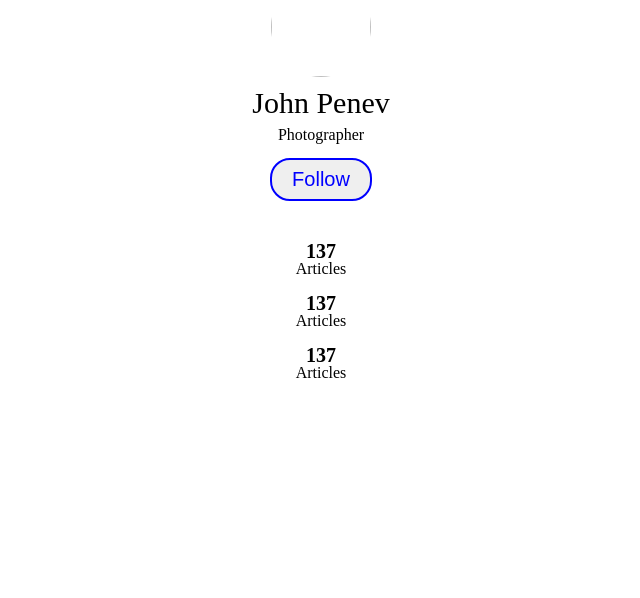
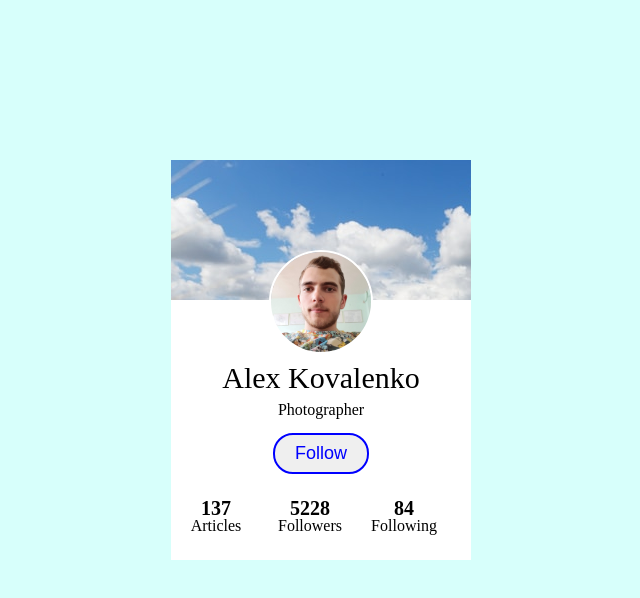
Before and after one commit to Olexandr-Kovalenko-24/User-card-UI, a plain HTML site: page index.html in a window 1280 px wide. Shown: the whole page, without its empty margins (319-959 px from the left). Drawn offline with Linux system fonts and the light colour scheme.

Commit message:
Add user card ui

```diff
--- a/index.css
+++ b/index.css
@@ -1,9 +1,16 @@
+body {
+    --photo-size: 100px;
+    --font-size: 16px;
+}
+
 .main-section {
     box-sizing: border-box;
     width: 100vw;
     height: 100vh;
-    background-color: antiquewhite;
+    background-color: rgb(215, 255, 251);
+    padding: 20vh;
 }
+
 .card-wrapper {
     width: 300px;
     height: 400px;
@@ -11,36 +18,42 @@ background-color: white;
     margin: 0 auto;
 
 }
+
 .header {
     width: 100%;
     height: 35%;
-background-image: url('./');
+    background-image: url('./images/beautiful-shot-of-a-whet-field-with-a-cloudy-sky_181624-26320.jpg');
 }
+
 .card-content {
     width: 100%;
 }
+
 .avatar {
-width: 100px;
-height: 100px;
+    width: var(--photo-size);
+    height: var(--photo-size);
     border-radius: 50%;
     display: block;
     margin: 0 auto;
-margin-top: -55%;
+    margin-top: calc(var(--photo-size) / 2 * (-1));
     border: 2px solid white;
     object-fit: cover;
 }
+
 .user-name {
     text-align: center;
     margin: 3% 0%;
     font-size: 30px;
 }
+
 .user-position {
     text-align: center;
     margin: 2% 0%;
     font-size: 16px;
 }
+
 .follow-button {
-font-size: 20px;
+    font-size: calc(var(--font-size) + 2px);
     padding: 8px 20px;
     border: 2px solid blue;
     color: blue;
@@ -49,20 +62,26 @@ display: block;
     margin: 5% auto;
 
 }
+
 .stats-wrapper {
     margin-top: 8%;
-width: 100%;
 }
+
 .user-stats {
     display: inline-block;
     width: 30%;
 }
+
 .stats-header {
     text-align: center;
     font-size: 20px;
     font-weight: 800;
 }
+
 .stats-type {
+    font-size: var(--font-size);
+}
+
+.text-center {
     text-align: center;
-font-size: 16px;
 }
--- a/index.html
+++ b/index.html
@@ -7,26 +7,29 @@
     <meta name="viewport" content="width=device-width, initial-scale=1.0">
     <link rel="stylesheet" href="reset.css">
     <link rel="stylesheet" href="index.css">
-    <title>Document</title>
+    <title>User card UI</title>
 </head>
-<section>
+<section class="main-section">
     <article class="card-wrapper">
         <div class="header"></div>
         <div class="card-content">
-            <img src="./ " class="avatar"/>
-            <h2 class="user-name">John Penev</h2>
+            <img src="./images/20190521_133130.jpg " class="avatar" />
+            <h2 class="user-name">Alex Kovalenko</h2>
             <p class="user-position">Photographer</p>
             <button class="follow-button">Follow</button>
             <section class="stats-wrapper">
-                <div class="user-stats"></div>
-                <h3 class="stats-header">137</h3>
-                <p class="stats-type">Articles</p>
-                <div class="user-stats"></div>
-                <h3 class="stats-header">137</h3>
-                <p class="stats-type">Articles</p>
-                <div class="user-stats"></div>
-                <h3 class="stats-header">137</h3>
-                <p class="stats-type">Articles</p>
+                <div class="user-stats text-center">
+                    <h3 class="stats-header">137</h3>
+                    <p class="stats-type">Articles</p>
+                </div>
+                <div class="user-stats text-center">
+                    <h3 class="stats-header">5228</h3>
+                    <p class="stats-type ">Followers</p>
+                </div>
+                <div class="user-stats text-center">
+                    <h3 class="stats-header">84</h3>
+                    <p class="stats-type">Following</p>
+                </div>
             </section>
         </div>
     </article>
```
Also changed, not shown: images/beautiful-shot-of-a-whet-field-with-a-cloudy-sky_181624-26320.jpg (added). Lines whose indentation alone changed are shown as unchanged.
